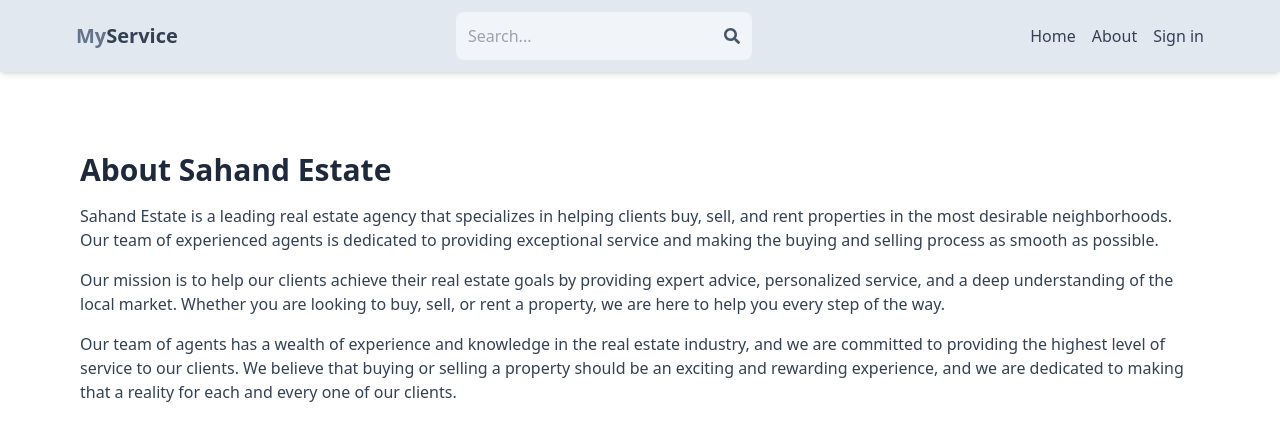
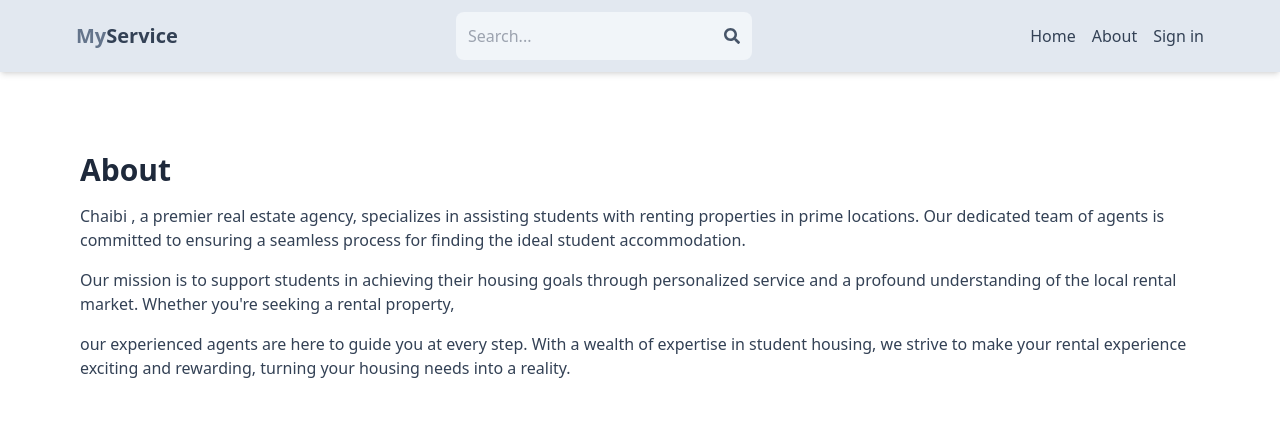
Before and after one commit to Rayadi-Ayoub/mern-soa, a React (Vite) app in the folder frontend/: page /about in a window 1280 px wide. Shown: the top 440 px of the page. Built offline with nearby package versions, Linux system fonts and the light colour scheme; no server answers.

Commit message:
cleaning

```diff
--- a/frontend/src/components/ListingItem.jsx
+++ b/frontend/src/components/ListingItem.jsx
@@ -27,11 +27,10 @@ export default function ListingItem({ listing }) {
             {listing.description}
           </p>
           <p className="text-slate-500 mt-2 font-semibold ">
-            $
             {listing.offer
               ? listing.discountPrice.toLocaleString("en-US")
               : listing.regularPrice.toLocaleString("en-US")}
-            {listing.type === "rent" && " / month"}
+            {listing.type === "rent" && "Dinar / month"}
           </p>
           <div className="text-slate-700 flex gap-4">
             <div className="font-bold text-xs">
--- a/frontend/src/pages/About.jsx
+++ b/frontend/src/pages/About.jsx
@@ -3,28 +3,23 @@ import React from "react";
 export default function About() {
   return (
     <div className="py-20 px-4 max-w-6xl mx-auto">
-      <h1 className="text-3xl font-bold mb-4 text-slate-800">
-        About Sahand Estate
-      </h1>
+      <h1 className="text-3xl font-bold mb-4 text-slate-800">About</h1>
       <p className="mb-4 text-slate-700">
-        Sahand Estate is a leading real estate agency that specializes in
-        helping clients buy, sell, and rent properties in the most desirable
-        neighborhoods. Our team of experienced agents is dedicated to providing
-        exceptional service and making the buying and selling process as smooth
-        as possible.
+        Chaibi , a premier real estate agency, specializes in assisting students
+        with renting properties in prime locations. Our dedicated team of agents
+        is committed to ensuring a seamless process for finding the ideal
+        student accommodation.
       </p>
       <p className="mb-4 text-slate-700">
-        Our mission is to help our clients achieve their real estate goals by
-        providing expert advice, personalized service, and a deep understanding
-        of the local market. Whether you are looking to buy, sell, or rent a
-        property, we are here to help you every step of the way.
+        Our mission is to support students in achieving their housing goals
+        through personalized service and a profound understanding of the local
+        rental market. Whether you're seeking a rental property,
       </p>
       <p className="mb-4 text-slate-700">
-        Our team of agents has a wealth of experience and knowledge in the real
-        estate industry, and we are committed to providing the highest level of
-        service to our clients. We believe that buying or selling a property
-        should be an exciting and rewarding experience, and we are dedicated to
-        making that a reality for each and every one of our clients.
+        our experienced agents are here to guide you at every step. With a
+        wealth of expertise in student housing, we strive to make your rental
+        experience exciting and rewarding, turning your housing needs into a
+        reality.
       </p>
     </div>
   );
--- a/frontend/src/pages/CreateListing.jsx
+++ b/frontend/src/pages/CreateListing.jsx
@@ -282,7 +282,7 @@ export default function CreateListing() {
               <div className="flex flex-col items-center">
                 <p>Regular price</p>
                 {formData.type === "rent" && (
-                  <span className="text-xs">($ / month)</span>
+                  <span className="text-xs">(Dinar/ month)</span>
                 )}
               </div>
             </div>
@@ -302,7 +302,7 @@ export default function CreateListing() {
                   <p>Discounted price</p>
 
                   {formData.type === "rent" && (
-                    <span className="text-xs">($ / month)</span>
+                    <span className="text-xs">(Dinar/ month)</span>
                   )}
                 </div>
               </div>
--- a/frontend/src/pages/Home.jsx
+++ b/frontend/src/pages/Home.jsx
@@ -55,8 +55,7 @@ export default function Home() {
           place with ease
         </h1>
         <div className="text-gray-400 text-xs sm:text-sm">
-          Sahand Estate is the best place to find your next perfect place to
-          live.
+          My Service is the best place to find your next perfect place to live.
           <br />
           We have a wide range of properties for you to choose from.
         </div>
--- a/frontend/src/pages/UpdateListing.jsx
+++ b/frontend/src/pages/UpdateListing.jsx
@@ -298,7 +298,7 @@ export default function CreateListing() {
               <div className="flex flex-col items-center">
                 <p>Regular price</p>
                 {formData.type === "rent" && (
-                  <span className="text-xs">($ / month)</span>
+                  <span className="text-xs">(Dinar / month)</span>
                 )}
               </div>
             </div>
@@ -317,7 +317,7 @@ export default function CreateListing() {
                 <div className="flex flex-col items-center">
                   <p>Discounted price</p>
                   {formData.type === "rent" && (
-                    <span className="text-xs">($ / month)</span>
+                    <span className="text-xs">(Dinar / month)</span>
                   )}
                 </div>
               </div>
--- a/frontend/src/pages/listing.jsx
+++ b/frontend/src/pages/listing.jsx
@@ -90,11 +90,11 @@ export default function Listing() {
           )}
           <div className="flex flex-col max-w-4xl mx-auto p-3 my-7 gap-4">
             <p className="text-2xl font-semibold">
-              {listing.name} - ${" "}
+              {listing.name} -{" "}
               {listing.offer
                 ? listing.discountPrice.toLocaleString("en-US")
                 : listing.regularPrice.toLocaleString("en-US")}
-              {listing.type === "rent" && " / month"}
+              {listing.type === "rent" && "Dinar / month"}
             </p>
             <p className="flex items-center mt-6 gap-2 text-slate-600  text-sm">
               <FaMapMarkerAlt className="text-green-700" />
```
